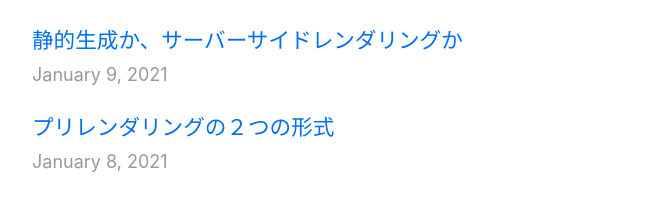
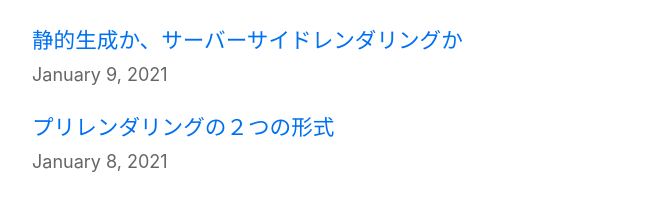
Before and after one commit to YUICHI0719/nextjs-blog-tutorial, a Next.js app: page / in a window 1280 px wide. Shown: the part 533-744 px from the top of the page, without its empty margins (302-959 px from the left). Built offline with nearby package versions, Linux system fonts and the light colour scheme.

Commit message:
スタイル修正

```diff
--- a/styles/utils.module.css
+++ b/styles/utils.module.css
@@ -48,5 +48,5 @@
 }
 
 .lightText {
-  color: #999;
+  color: #666;
 }
```
